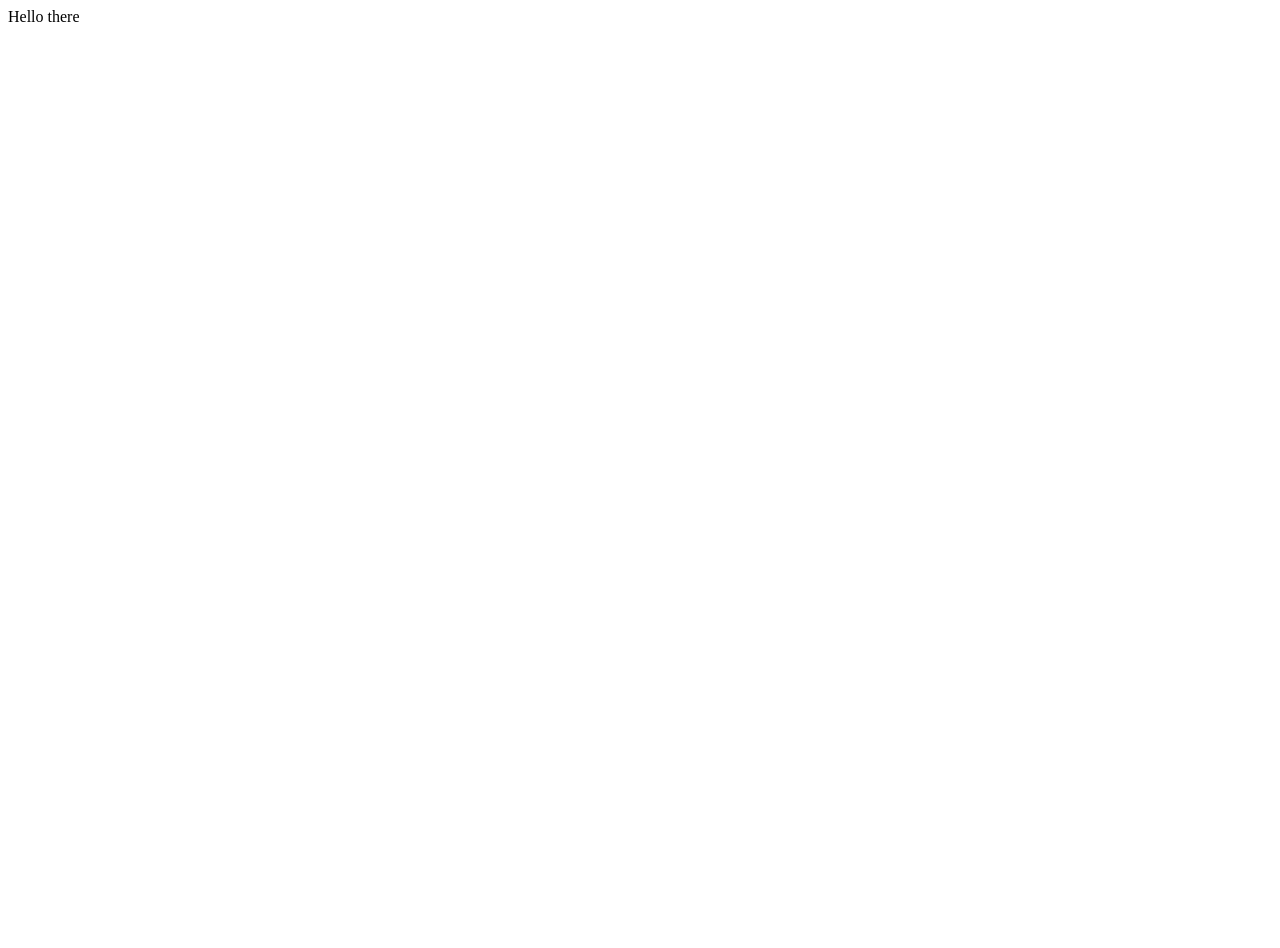
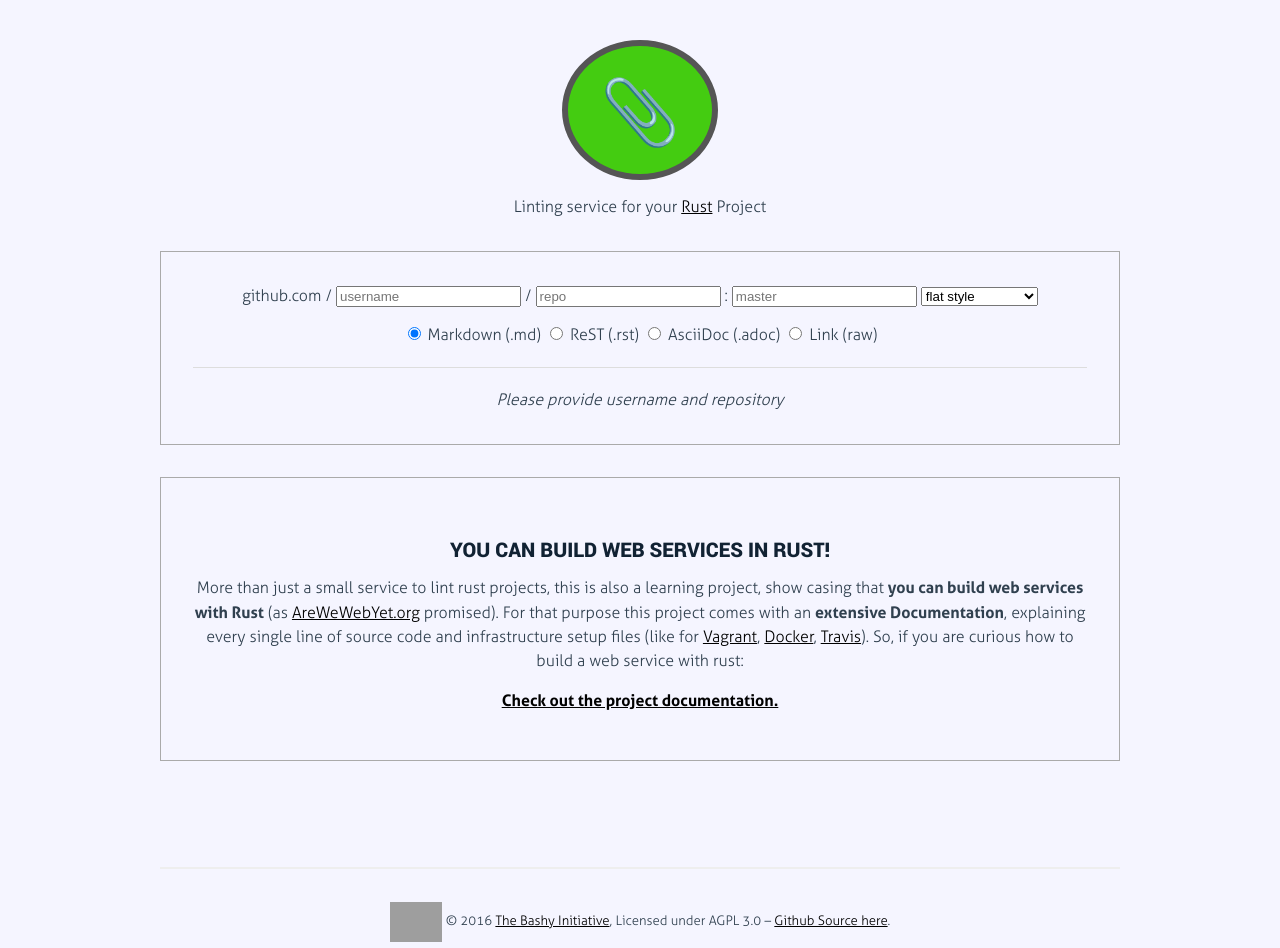
Before and after one commit to gnunicorn/clippy-service, a plain HTML site: page static/index.html in a window 1280 px wide. Before the commit the page ends 800 px from the top, so only its background shows below. Drawn offline with Linux system fonts and the light colour scheme; grey boxes are pictures that could not be loaded.

Commit message:
adding front page

```diff
--- /dev/null
+++ b/static/docs/index.html
@@ -0,0 +1,20 @@
+<!DOCTYPE html>
+
+<html>
+<head>
+  <title>Clippy Service Documentation Index</title>
+  <meta http-equiv="content-type" content="text/html; charset=UTF-8">
+  <meta name="viewport" content="width=device-width, target-densitydpi=160dpi, initial-scale=1.0; maximum-scale=1.0; user-scalable=0;">
+  <link rel="stylesheet" media="all" href="docco.css" />
+</head>
+<body>
+  <div style="max-width:960px; margin: 0 auto">
+
+    <h1>Welcome</h1>
+    <p>
+      Normal paragraph.
+    </p>
+
+  </div>
+</body
+</html>
--- a/static/index.html
+++ b/static/index.html
@@ -1 +1,135 @@
-Hello there
+<!DOCTYPE html>
+
+<html>
+<head>
+  <title>Clippy Service – Your rust project linter</title>
+  <meta http-equiv="content-type" content="text/html; charset=UTF-8">
+  <meta name="viewport" content="width=device-width, target-densitydpi=160dpi, initial-scale=1.0; maximum-scale=1.0; user-scalable=0;">
+  <link rel="stylesheet" media="all" href="docs/docco.css" />
+</head>
+<style>
+body{
+  text-align: center;
+  max-width: 960px;
+  margin: 0 auto;
+}
+h1 {
+  font-size: 4em;
+  display: inline-block;
+  border: 6px solid #555;
+  padding: 0.5em;
+  background: #4c1;
+  border-radius: 100%;
+}
+.boxed {
+  margin-top: 2em;
+  padding: 2em;
+  border: 1px solid #aaa;
+}
+
+footer {
+  margin-top: 8em;
+  border-top: 2px solid #eee;
+  line-height: 4em;
+  font-size: 0.825em;
+  padding: 2em 0 0 0;
+}
+footer img {
+  display: inline;
+  height: 3em;
+  vertical-align: middle;
+}
+</style>
+<script>
+
+function update_output(username, repo, br, render, style){
+  console.log(this, arguments);
+  var base = document.location.protocol + "//" + document.location.host;
+  var result = document.getElementById("result");
+  var branch = br || "master";
+  if (!username || !repo) {
+    result.innerHTML = "<em>Please provide username and repository</em>"
+    return
+  } else {
+    result.innerHTML = "";
+  }
+
+  var main_url = base + "/github/" + username + "/" + repo + "/" + branch + "/";
+  var badge_url = main_url + "badge.svg" + (style ? "?style=" + style : "");
+  var log_url = main_url + "log";
+
+  switch (render) {
+    case "asciidoc":
+      result.value = 'image:' + badge_url +'[link="' + log_url + '"]';
+      break;
+    case "rst":
+      result.value = '.. image::' + badge_url + ':target:' + log_url;
+      break;
+    case "link":
+      result.value = '<a href="' + log_url +'"><img alt="Clippy Linting Result" src="'+ badge_url +'" /></a>'
+      break;
+    default:
+      // markdown is default
+      result.value = '[![Clippy Linting Result](' + badge_url +')]('+ log_url +')'
+      break;
+  }
+}
+
+</script>
+<body onload="update_output()">
+    <h1>📎</h1>
+    <p>Linting service for your <a href="http://www.rust-lang.org" target="_blank">Rust</a> Project</p>
+
+  <div class="boxed">
+    <form oninput="update_output(username.value, repo.value, branch.value, render.value, style.value);">
+
+      <p>
+        github.com / <input name="username" type="text" placeholder="username" /> / <input name="repo" type="text" placeholder="repo" /> : <input type="text" name="branch" placeholder="master" />
+        <select onChange="update_output(username.value, repo.value, branch.value, render.value, this.value);" name="style">
+          <option value="plastic">plastic style
+          </option><option value="" selected="">flat style
+          </option><option value="flat-square">flat-square style
+        </option>
+      </select>
+      </p>
+
+      <p>
+        <label>
+          <input onChange="update_output(username.value, repo.value, branch.value, render.value, style.value);" type="radio" checked name="render" value="markdown" /> Markdown (.md)
+        </label>
+        <label>
+          <input onChange="update_output(username.value, repo.value, branch.value, render.value, style.value);" type="radio" name="render" value="rst" /> ReST (.rst)
+        </label>
+        <label>
+          <input onChange="update_output(username.value, repo.value, branch.value, render.value, style.value);" type="radio" name="render" value="asciidoc" /> AsciiDoc (.adoc)
+        </label>
+        <label>
+          <input onChange="update_output(username.value, repo.value, branch.value, render.value, style.value);" type="radio" name="render" value="link" /> Link (raw)
+        </label>
+      </p>
+      <hr />
+
+      <output id="result" name="result"></output>
+
+    </div>
+
+    <div class="boxed">
+      <h2>You can build Web Services in Rust!</h2>
+      <p>
+        More than just a small service to lint rust projects, this is also a learning project, show casing that <strong>you can build web services with Rust</strong> (as <a href="http://www.arewewebyet.org/" target="_blank">AreWeWebYet.org</a> promised). For that purpose this project comes with an <strong>extensive Documentation</strong>, explaining every single line of source code and infrastructure setup files (like for <a href="https://github.com/ligthyear/clippy-service/blob/master/Vagrantfile" target="_blank">Vagrant</a>, <a href="https://github.com/ligthyear/clippy-service/blob/master/Dockerfile" target="_blank">Docker</a>, <a href="https://github.com/ligthyear/clippy-service/blob/master/.travis.yml" target="_blank">Travis</a>). So, if you are curious how to build a web service with rust:
+      </p>
+      <p>
+        <strong><a href="docs/">Check out the project documentation.</a></strong>
+      </p>
+    </div>
+
+    <footer>
+      <p>
+        <img title="Bashy Logo" src="http://www.bashy.io/assets/bashy.svg" alt="Bashy Logo Image">
+        © 2016 <a href="http://www.bashy.io/" target="_blank">The Bashy Initiative</a>, Licensed under AGPL 3.0 – <a href="https://github.com/ligthyear/clippy-service/">Github Source here</a>.
+      </p>
+    </footer>
+
+  </form>
+</body>
+</html>
```
